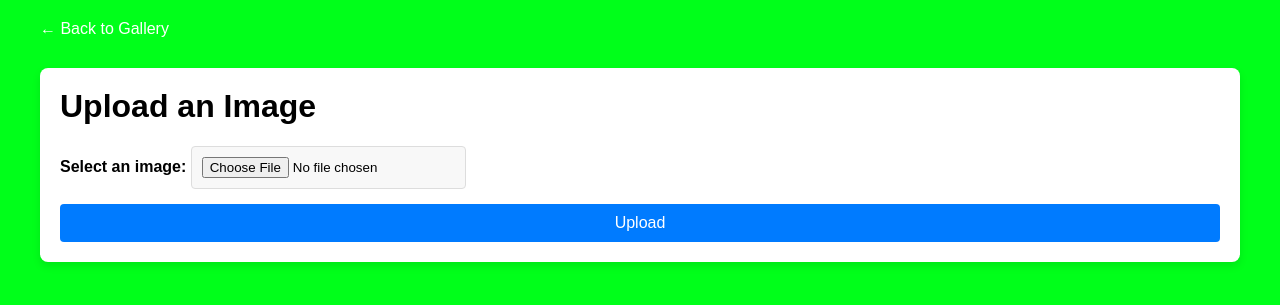
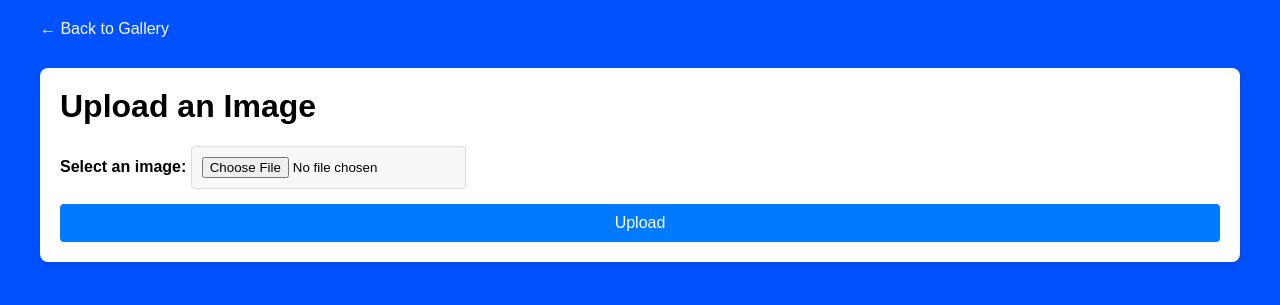
Before and after one commit to ChefOmarDee/CloudCourseProject, a Flask app: page /upload in a window 1280 px wide. Shown: the top 305 px of the page. Run offline with Flask 3, Linux system fonts and the light colour scheme.

Commit message:
bluified green

```diff
--- a/server/templates/gallery.html
+++ b/server/templates/gallery.html
@@ -10,7 +10,7 @@
             max-width: 1200px;
             margin: 0 auto;
             padding: 20px;
-            background-color: #00ff1a;
+            background-color: #0051ff;
         }
 
         .header {
--- a/server/templates/upload_image.html
+++ b/server/templates/upload_image.html
@@ -11,7 +11,7 @@
             max-width: 1200px;
             margin: 0 auto;
             padding: 20px;
-            background-color: #00ff1a;
+            background-color: #0051ff;
             color: white;
         }
 
```
